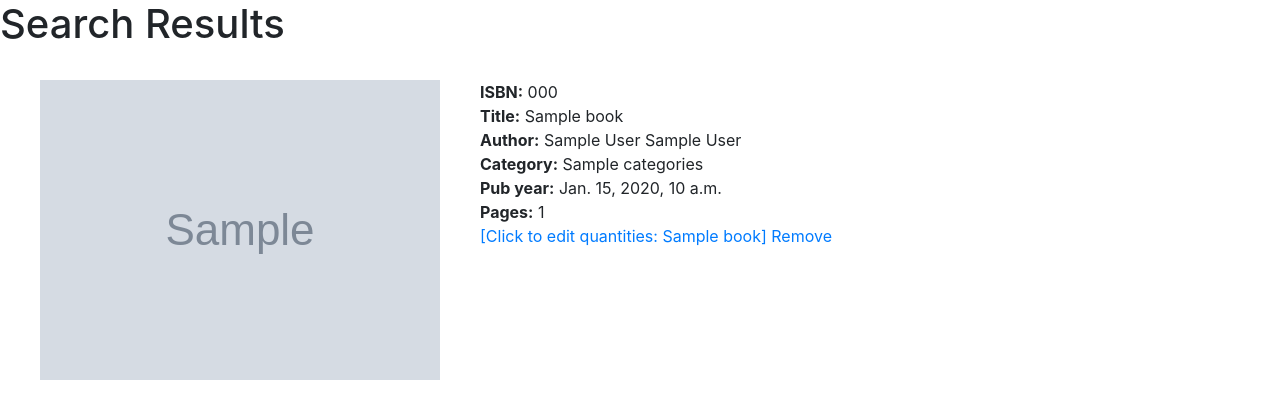
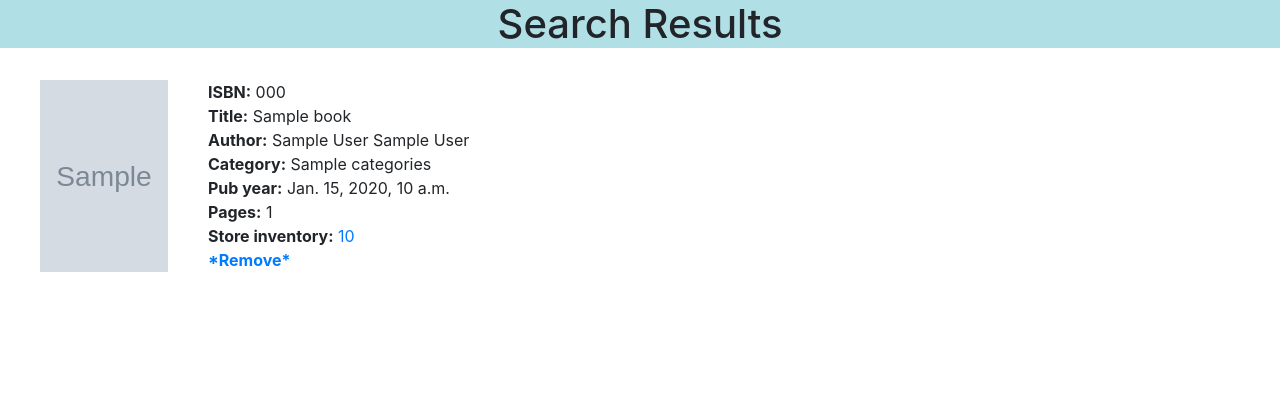
Before and after one commit to WakeTechBrandon/Bombastic-Bookstore, a Django app: template BombasticBookstore/bombasticbookstore/templates/search_results.html in a window 1280 px wide. Shown: the top 419 px of the page. Run offline with Django 4.2, Linux system fonts and the light colour scheme; the template is opened without the code that fills it: most values are stand-ins (such as "Sample title", 1, 10 or a date in 2020); grey boxes marked "Sample" are stand-in pictures.

Commit message:
results refinement

```diff
--- a/BombasticBookstore/bombasticbookstore/templates/search_results.html
+++ b/BombasticBookstore/bombasticbookstore/templates/search_results.html
@@ -1,11 +1,13 @@
 <link rel="stylesheet" href="https://cdn.jsdelivr.net/npm/bootstrap@4.6.2/dist/css/bootstrap.min.css" integrity="sha384-xOolHFLEh07PJGoPkLv1IbcEPTNtaed2xpHsD9ESMhqIYd0nLMwNLD69Npy4HI+N" crossorigin="anonymous">
-<h1>Search Results</h1>
+<div style="background-color:powderblue; position:sticky; top:0;">
+  <h1 align="center">Search Results</h1>
+</div>
 <br>
 <ul>
     {% for book in object_list %}
 
       <div class="media">
-        <img src="{{ book.thumbnail }}"  >
+        <img src="{{ book.thumbnail }}" height="192px" width="128px" >
         <div class="media-body">
         <ul>
           <b>ISBN:</b> {{ book.isbn10 }} <br>
@@ -14,11 +16,12 @@
           <b>Category:</b> {{ book.categories }}<br>
           <b>Pub year:</b> {{ book.published_year }}<br>
           <b>Pages:</b> {{ book.num_pages }}<br>
-           <a href="{% url 'adjust_qty' book.id%}">[Click to edit quantities: {{book.title}}]</a>
+          <b>Store inventory:</b> <a href="{% url 'adjust_qty' book.id%}">{{book.book_id.quantity}}</a><br>
+
 
            {% if book.isbn10 %}
            <a href="{% url 'confirm_remove_item' book.isbn10 %}" onclick="return confirm('Are you sure you want to remove this book?');">
-              Remove
+              <b>*Remove*</b>
            </a>
            {% else %}
            <p>ISBN not available</p>
```
Also changed, not shown: BombasticBookstore/bombasticbookstore/book_app/views.py (+5 -5 lines), BombasticBookstore/bombasticbookstore/db.sqlite3.
